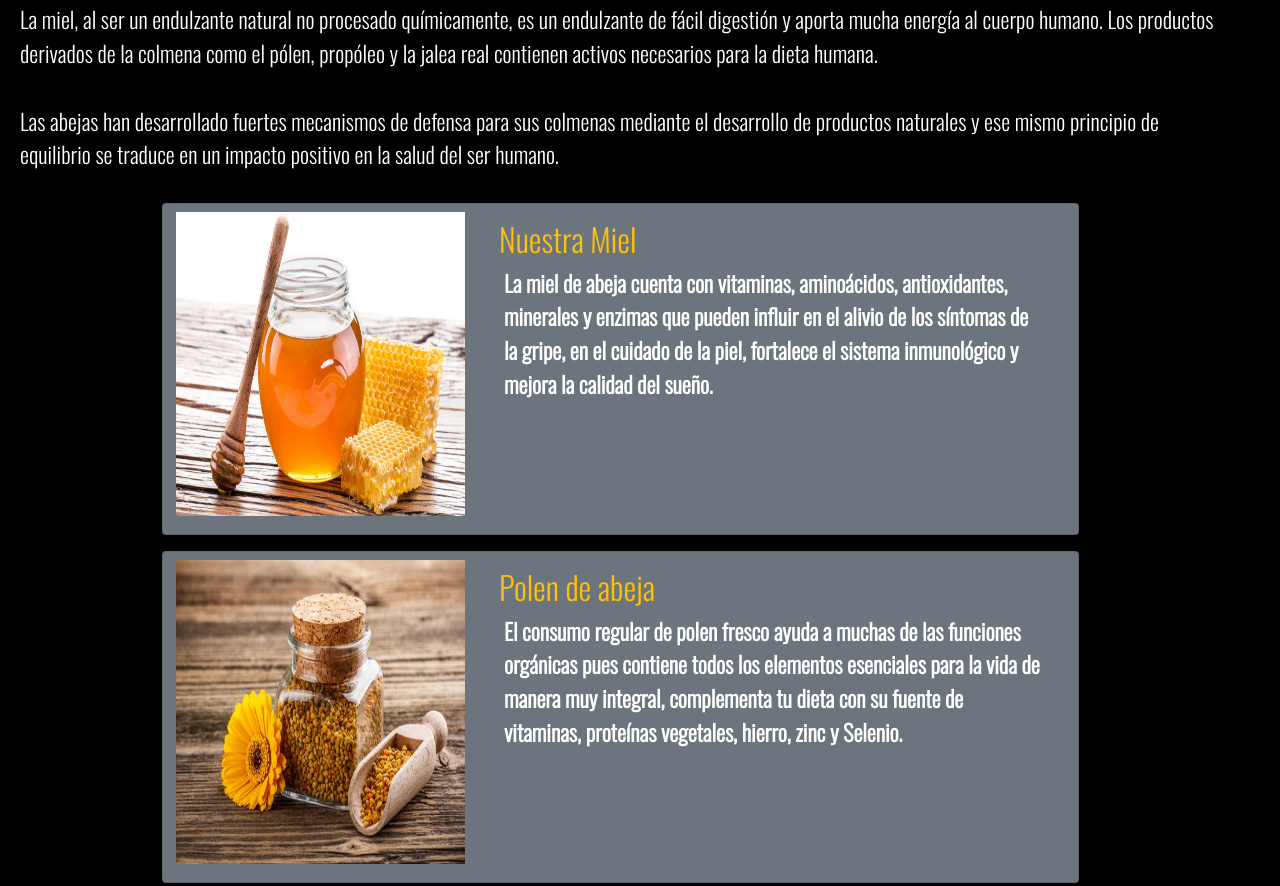
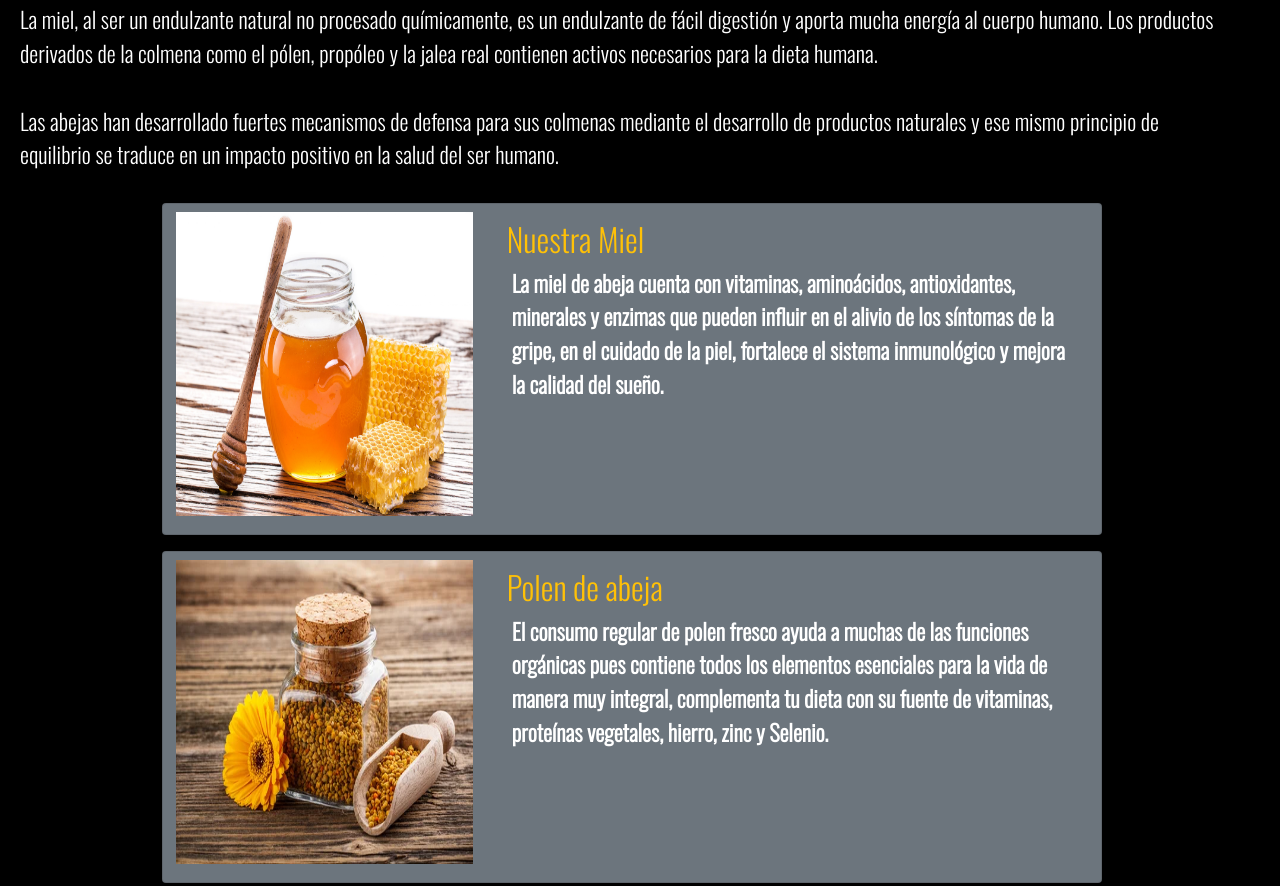
Before and after one commit to TrellixVulnTeam/Prueba-GitHub_QH0G, a plain HTML site: page productos.html in a window 1280 px wide. Shown: the part 352-1238 px from the top of the page. Drawn offline with nearby package versions, Linux system fonts and the light colour scheme.

Commit message:
Modificacion del css

```diff
--- a/estilo.css
+++ b/estilo.css
@@ -328,7 +328,6 @@ footer{
     grid-area: container2;
     padding-top: 5px;
     text-align: left;
-    margin-right: 2rem;
 }
 
 @media screen and (max-width: 550px){
```
